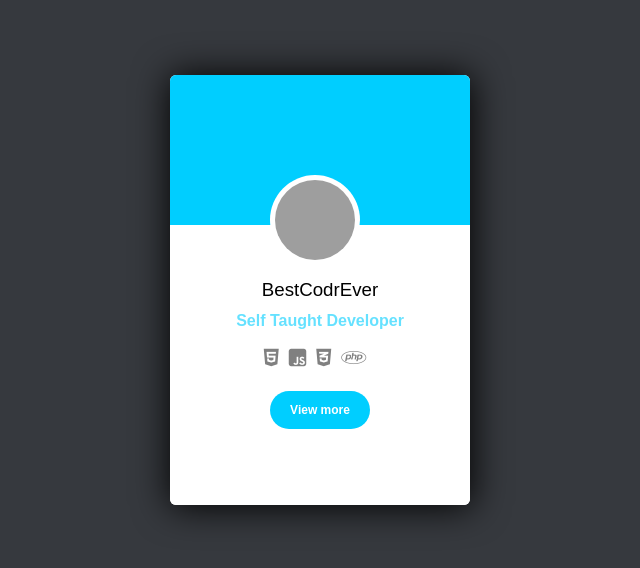
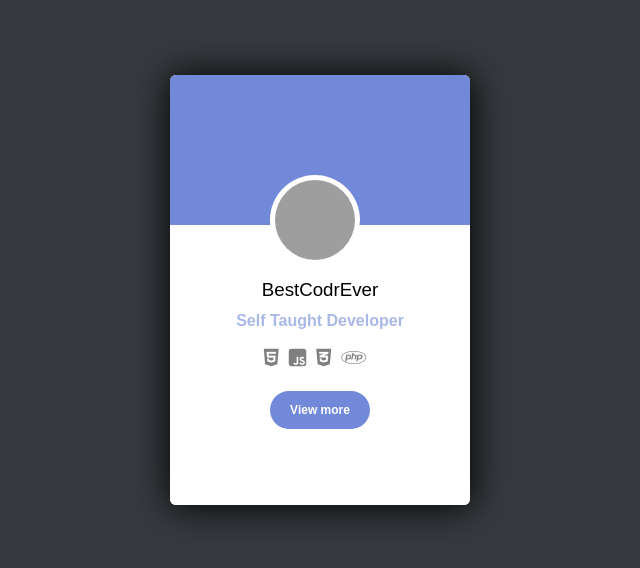
Before and after one commit to devgocri/website, a plain HTML site: page index.html in a window 1280 px wide. Shown: the part 110-678 px from the top of the page, without its empty margins (320-960 px from the left). Drawn offline with Linux system fonts and the light colour scheme; grey boxes are pictures that could not be loaded.

Commit message:
Update style.css

```diff
--- a/style.css
+++ b/style.css
@@ -20,7 +20,7 @@ body{
 }
 .upper-container{
 	height: 150px;
-	background: #00CEFF;
+	background: #7289da;
 }
 .image-container{
 	background: white;
@@ -48,7 +48,7 @@ body{
 	font-weight: lighter;
 }
 .lower-container h4{
-	color: #00CEFF;
+	color: #7289da;
 	opacity: .6;
 	font-weight: bold;
 }
@@ -60,7 +60,7 @@ body{
 }
 .lower-container .btn{
 	padding: 12px 20px;
-	background: #00CEFF;
+	background: #7289da;
 	border: none;
 	color: white;
 	border-radius: 30px;
@@ -71,6 +71,6 @@ body{
 }
 .lower-container .btn:hover{
 	background: transparent;
-	color: #00CEFF;
-	border: 2px solid #00CEFF;
+	color: #7289da;
+	border: 2px solid #7289da;
 }
```
